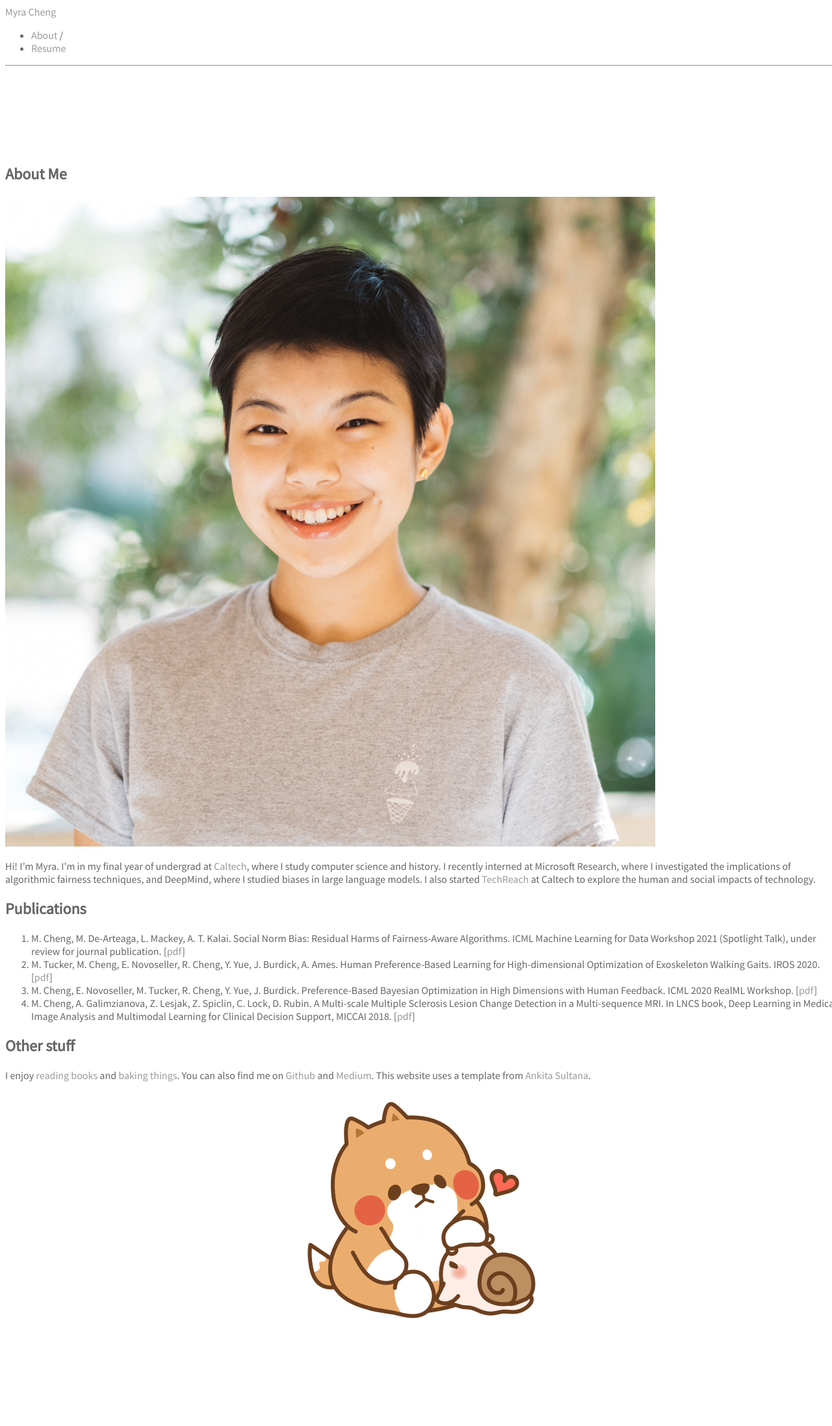
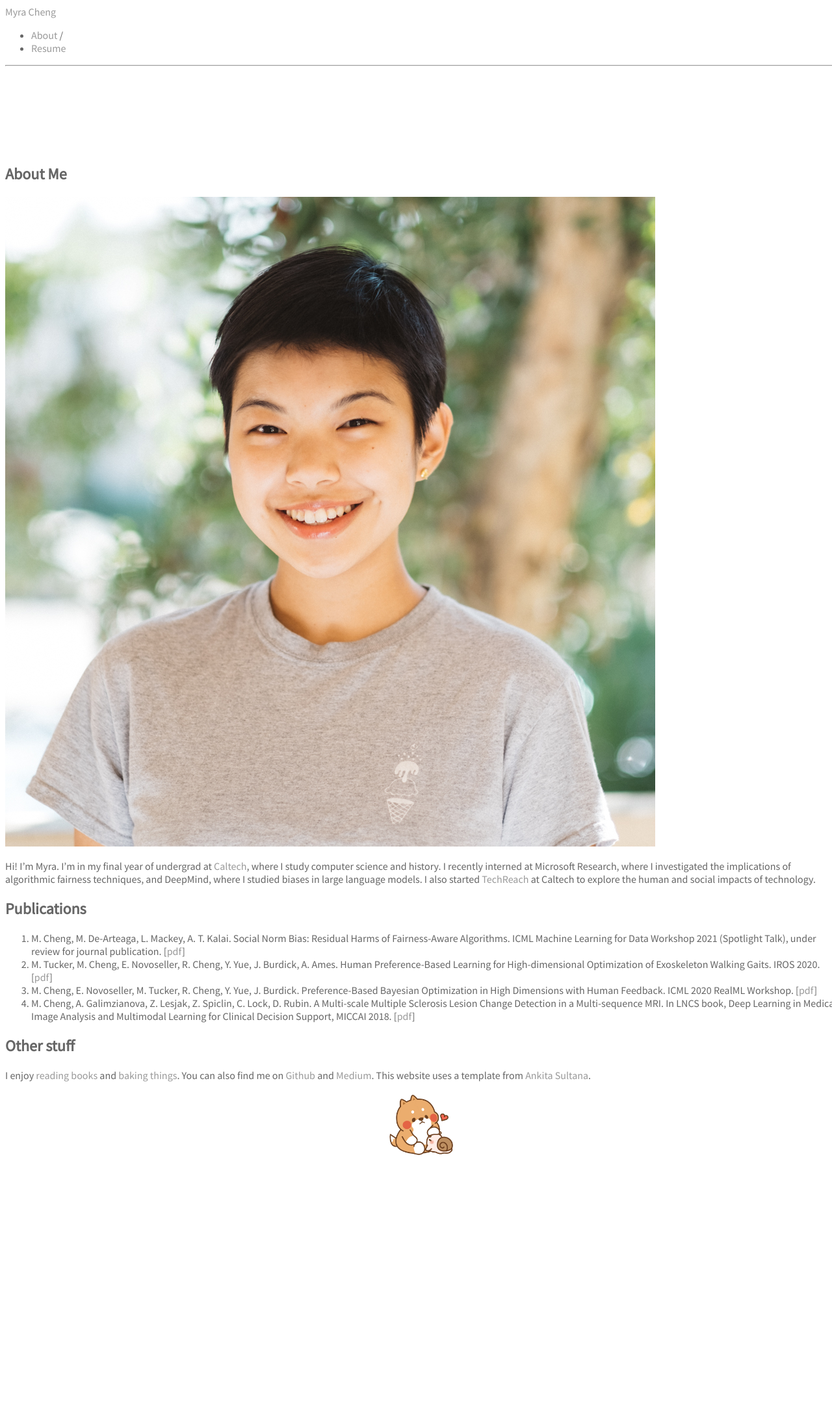
Before and after one commit to myracheng/myracheng.github.io, a Jekyll site: the page built from index.md, in a window 1280 px wide. Shown: the whole page at 65% size. Built offline with Jekyll 4.4.1, drawn with Linux system fonts in a browser that asks for light colours; our own code applies the rules of GitHub Pages for plain Markdown files; after the commit the page ends 1935 px from its top, so only the background shows below that.

```diff
--- a/index.md
+++ b/index.md
@@ -18,4 +18,4 @@ layout: default
 ## Other stuff
 I enjoy [reading books](books) and [baking things](http://instagram.com/tarobun). You can also find me on [Github](https://github.com/myracheng) and [Medium](https://medium.com/@myracheng). This website uses a template from [Ankita Sultana](https://github.com/ankitsultana).
 
-<center><img src="tontonsnail.gif"></center>
+<center><img style="max-height: 100px;" src="tontonsnail.gif"></center>
```
Also changed, not shown: books.md (+2 -0 lines).
